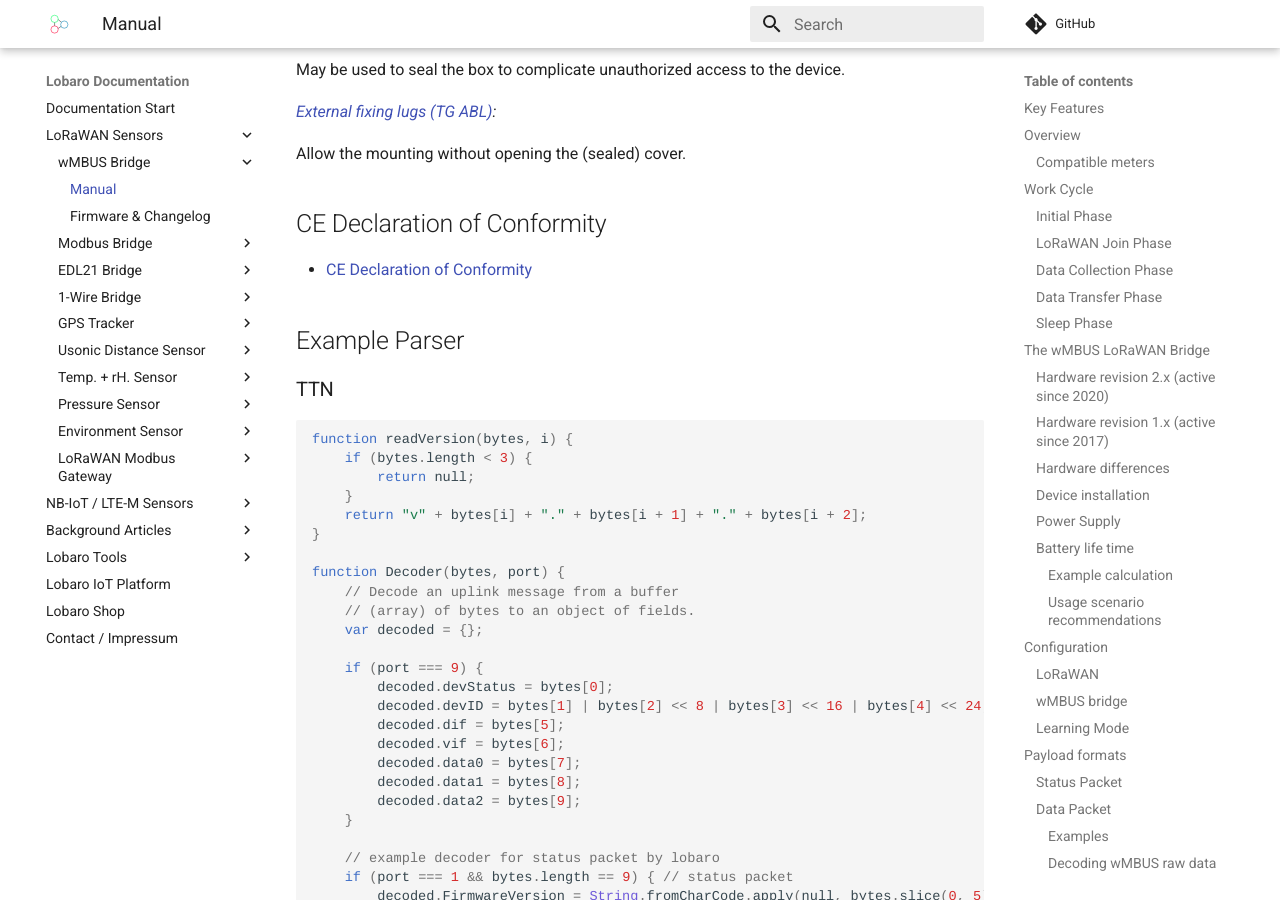
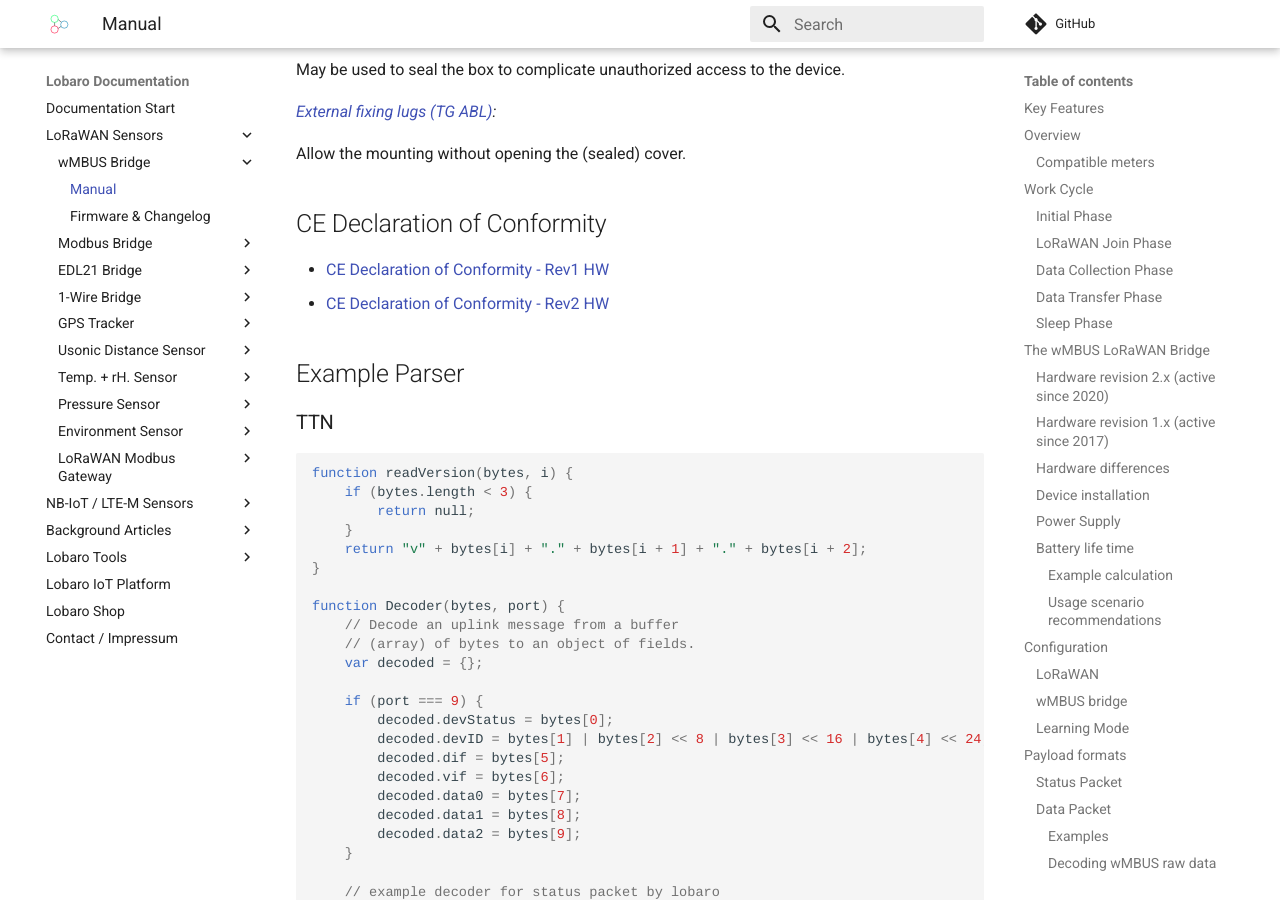
Before and after one commit to Lobaro/docs, an MkDocs documentation site: the page built from docs/lorawan-sensors/wmbus-lorawan/index.md, in a window 1280 px wide and 900 px high, scrolled down 17699 px. Built offline with MkDocs 1.6.1 and Material for MkDocs 9.7.7, drawn with Linux system fonts in a browser that asks for light colours; a script that is not in the unit is left out; comment, search, counter and statistics services are not loaded.

Commit message:
add wmbus lorawan rev2 ce dec

```diff
--- a/docs/lorawan-sensors/wmbus-lorawan/index.md
+++ b/docs/lorawan-sensors/wmbus-lorawan/index.md
@@ -499,7 +499,8 @@ May be used to seal the box to complicate unauthorized access to the device.
 Allow the mounting without opening the (sealed) cover.
 
 ## CE Declaration of Conformity
-* [CE Declaration of Conformity](files/ce-wmbus-lorawan.pdf){: target="_blank"}
+* [CE Declaration of Conformity - Rev1 HW](files/ce-wmbus-lorawan.pdf){: target="_blank"}
+* [CE Declaration of Conformity - Rev2 HW](files/ce_wMBUS-LoRaWAN-R2-scan.pdf){: target="_blank"}
 
 ## Example Parser
 ### TTN
```
Also changed, not shown: 1 other file.
